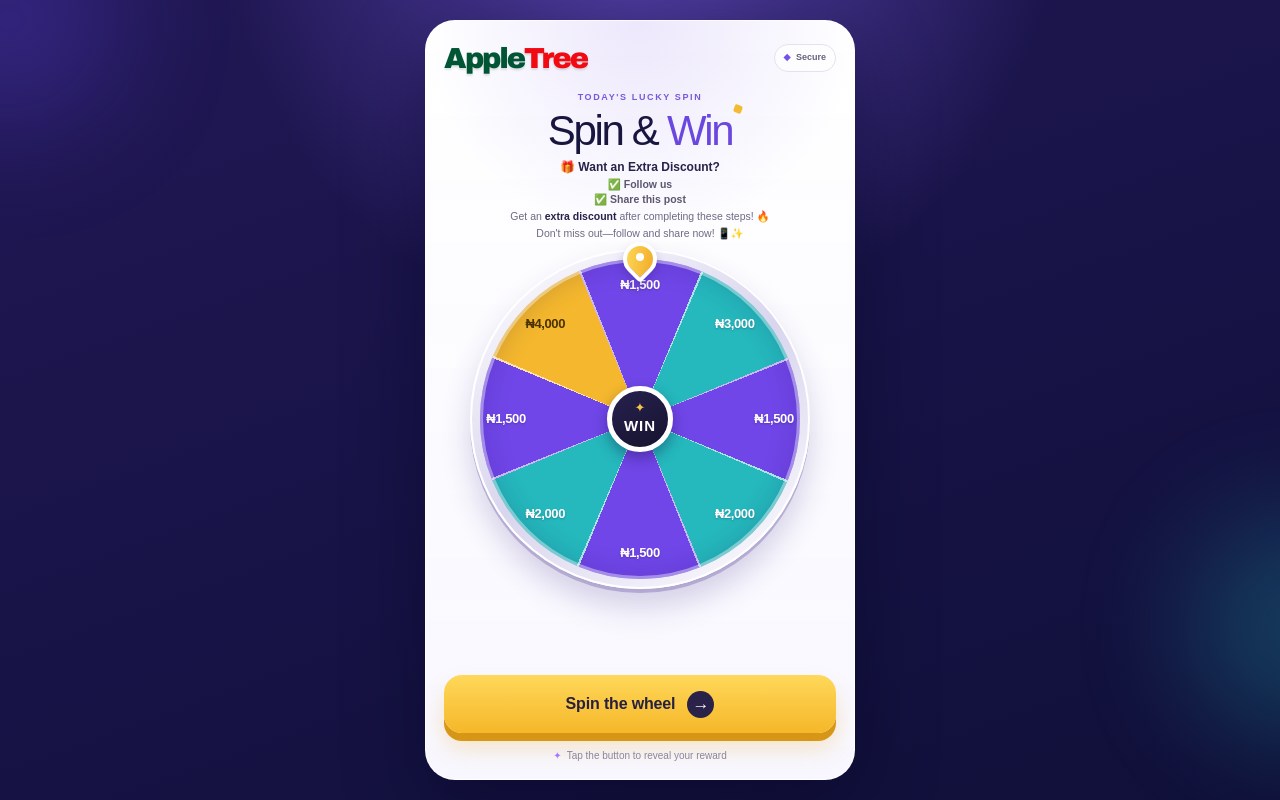
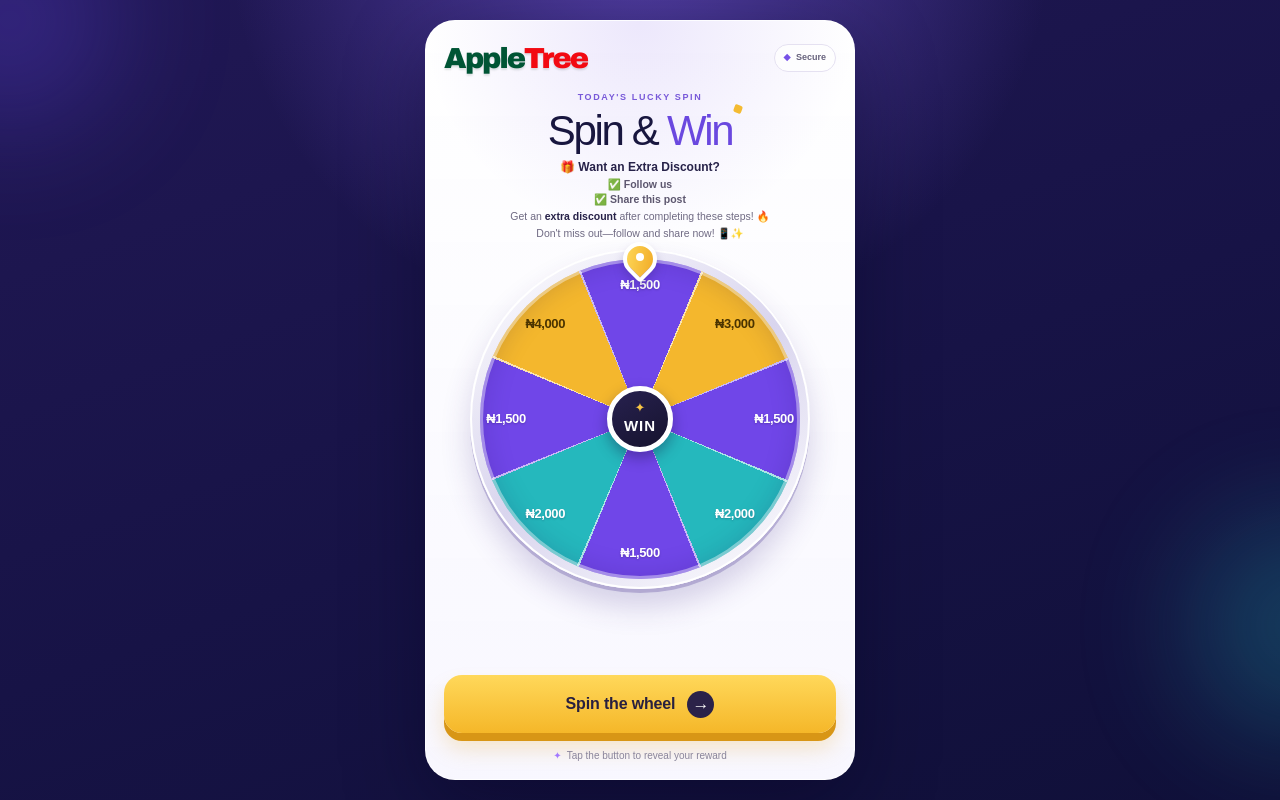
Before and after one commit to AppleTreeFans/naija-spin-and-win, a Next.js app: page / in a window 1280 px wide. Built offline with nearby package versions, Linux system fonts and the light colour scheme.

Commit message:
Match 3000 prize segment to gold

```diff
--- a/app/globals.css
+++ b/app/globals.css
@@ -189,7 +189,7 @@ button { font: inherit; }
   background: conic-gradient(
     from -22.5deg,
     #7046e8 0deg 45deg,
-    #25b8bd 45deg 90deg,
+    #f4b72d 45deg 90deg,
     #7046e8 90deg 135deg,
     #25b8bd 135deg 180deg,
     #7046e8 180deg 225deg,
@@ -231,6 +231,7 @@ button { font: inherit; }
   transform: rotate(var(--segment-angle)) translateY(var(--label-offset)) rotate(var(--counter-angle));
 }
 
+.wheel-label:nth-of-type(2),
 .wheel-label:nth-of-type(8) { color: #4a3300; text-shadow: none; }
 
 .wheel-hub {
```
